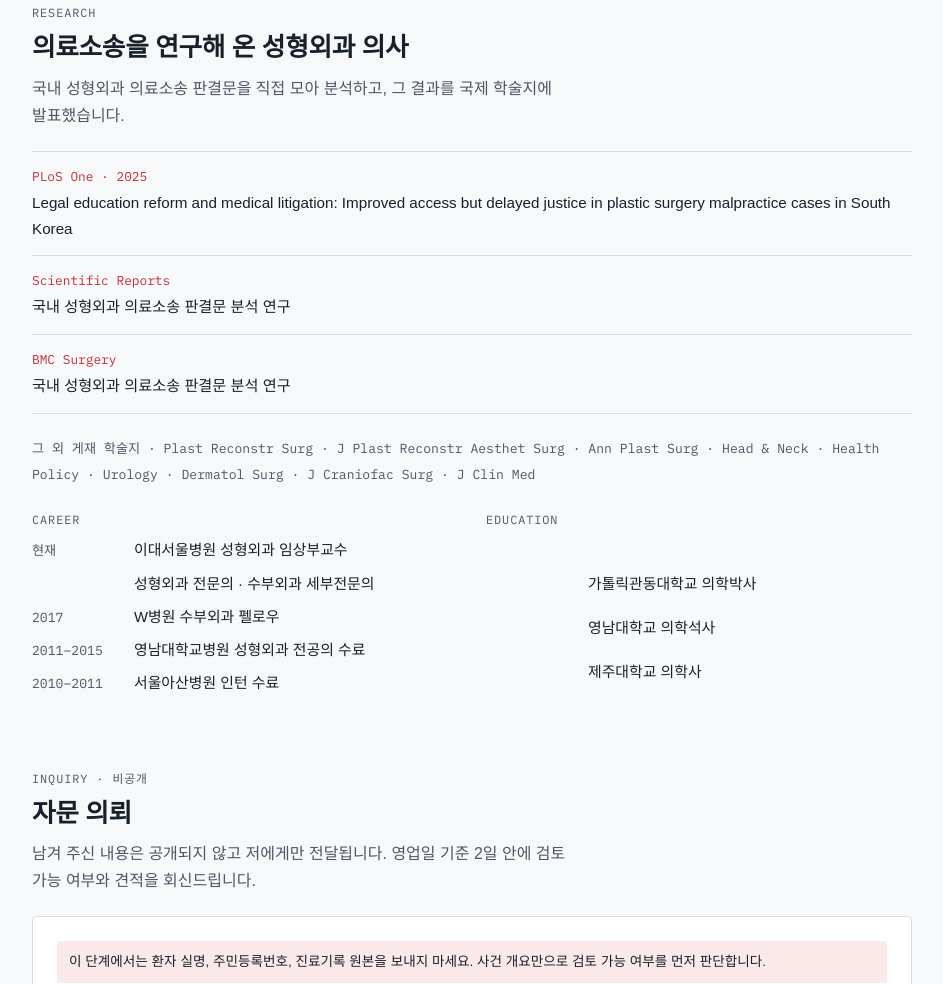
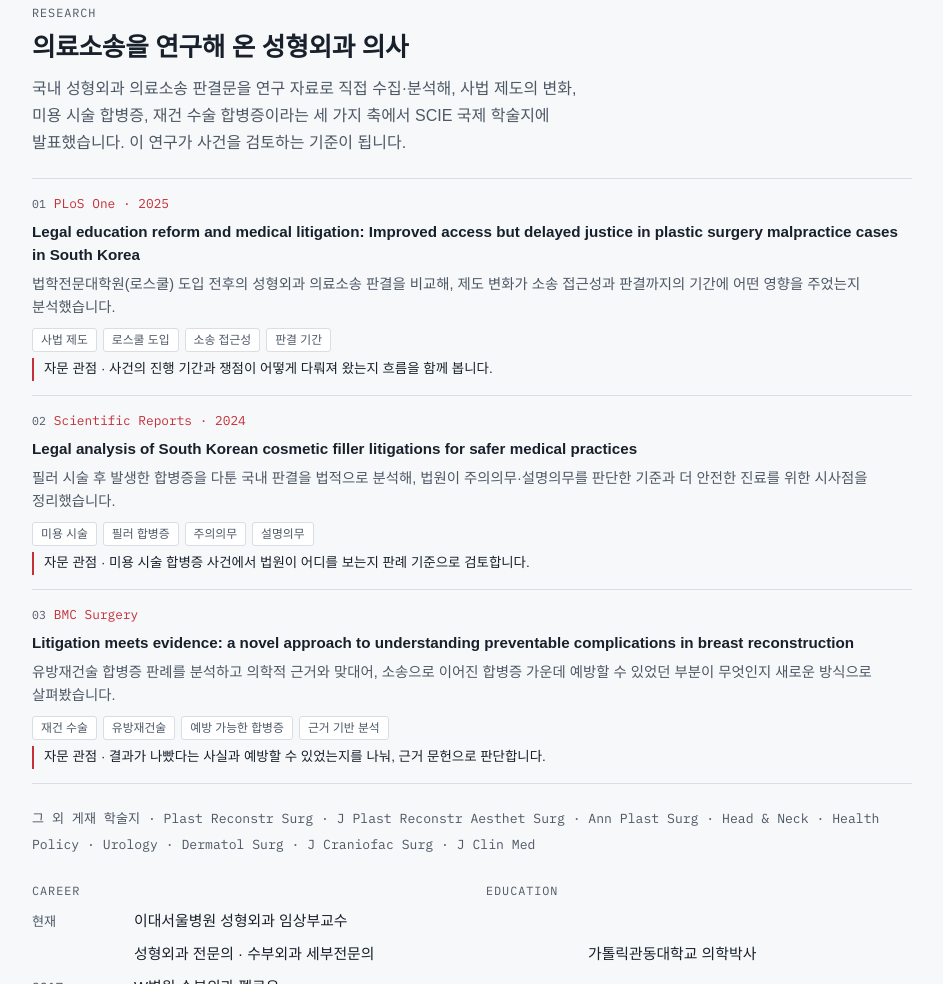
Before and after one commit to korimhjs/kang-medlegal, a plain HTML site: page index.html in a window 1280 px wide. Shown: the part 2894-3878 px from the top of the page, without its empty margins (168-1111 px from the left). Drawn offline with Linux system fonts and the light colour scheme; a web font is replaced by a local one.

Commit message:
Research 부분: 판결문 분석 논문 3편 제목·학술지·요약·키워드·자문 관점으로 다시 작성

```diff
--- a/index.html
+++ b/index.html
@@ -132,7 +132,13 @@ mark { background: var(--pen-soft); color: var(--pen); font-weight: 500; padding
 .pubs li { padding: 14px 0; border-top: 1px solid var(--rule); display: grid; gap: 2px; }
 .pubs li:last-child { border-bottom: 1px solid var(--rule); }
 .pubs .j { font-family: var(--mono); font-size: 0.8rem; color: var(--pen); }
-.pubs .t { font-size: 0.95rem; }
+.pubs .t { font-size: 0.95rem; font-weight: 600; line-height: 1.5; }
+.pubs li { gap: 6px; }
+.pubs .n { font-family: var(--mono); font-size: 0.72rem; color: var(--ink-soft); margin-right: 8px; }
+.pubs .s { font-size: 0.9rem; color: var(--ink-soft); line-height: 1.65; }
+.pubs .kw { display: flex; flex-wrap: wrap; gap: 6px; margin-top: 2px; }
+.pubs .kw span { font-size: 0.74rem; border: 1px solid var(--rule); border-radius: 3px; padding: 1px 8px; color: var(--ink-soft); background: var(--sheet); }
+.pubs .use { font-size: 0.84rem; border-left: 2px solid var(--pen); padding-left: 10px; color: var(--ink); }
 .cols { display: grid; grid-template-columns: repeat(auto-fit, minmax(260px, 1fr)); gap: 28px; }
 .tl { list-style: none; margin: 0; padding: 0; display: grid; gap: 8px; font-size: 0.93rem; }
 .tl li { display: grid; grid-template-columns: 92px 1fr; gap: 10px; }
@@ -332,12 +338,24 @@ footer { color: var(--ink-soft); font-size: 0.8rem; border-top: 1px solid var(--
     <div class="head">
       <span class="label">Research</span>
       <h2 id="record-title">의료소송을 연구해 온 성형외과 의사</h2>
-      <p class="lead">국내 성형외과 의료소송 판결문을 직접 모아 분석하고, 그 결과를 국제 학술지에 발표했습니다.</p>
+      <p class="lead">국내 성형외과 의료소송 판결문을 연구 자료로 직접 수집·분석해, 사법 제도의 변화, 미용 시술 합병증, 재건 수술 합병증이라는 세 가지 축에서 SCIE 국제 학술지에 발표했습니다. 이 연구가 사건을 검토하는 기준이 됩니다.</p>
     </div>
     <ul class="pubs">
-      <li><span class="j">PLoS One · 2025</span><span class="t">Legal education reform and medical litigation: Improved access but delayed justice in plastic surgery malpractice cases in South Korea</span></li>
-      <li><span class="j">Scientific Reports</span><span class="t">국내 성형외과 의료소송 판결문 분석 연구</span></li>
-      <li><span class="j">BMC Surgery</span><span class="t">국내 성형외과 의료소송 판결문 분석 연구</span></li>
+      <li><span class="j"><span class="n">01</span>PLoS One · 2025</span>
+        <span class="t">Legal education reform and medical litigation: Improved access but delayed justice in plastic surgery malpractice cases in South Korea</span>
+        <span class="s">법학전문대학원(로스쿨) 도입 전후의 성형외과 의료소송 판결을 비교해, 제도 변화가 소송 접근성과 판결까지의 기간에 어떤 영향을 주었는지 분석했습니다.</span>
+        <span class="kw"><span>사법 제도</span><span>로스쿨 도입</span><span>소송 접근성</span><span>판결 기간</span></span>
+        <span class="use">자문 관점 · 사건의 진행 기간과 쟁점이 어떻게 다뤄져 왔는지 흐름을 함께 봅니다.</span></li>
+      <li><span class="j"><span class="n">02</span>Scientific Reports · 2024</span>
+        <span class="t">Legal analysis of South Korean cosmetic filler litigations for safer medical practices</span>
+        <span class="s">필러 시술 후 발생한 합병증을 다툰 국내 판결을 법적으로 분석해, 법원이 주의의무·설명의무를 판단한 기준과 더 안전한 진료를 위한 시사점을 정리했습니다.</span>
+        <span class="kw"><span>미용 시술</span><span>필러 합병증</span><span>주의의무</span><span>설명의무</span></span>
+        <span class="use">자문 관점 · 미용 시술 합병증 사건에서 법원이 어디를 보는지 판례 기준으로 검토합니다.</span></li>
+      <li><span class="j"><span class="n">03</span>BMC Surgery</span>
+        <span class="t">Litigation meets evidence: a novel approach to understanding preventable complications in breast reconstruction</span>
+        <span class="s">유방재건술 합병증 판례를 분석하고 의학적 근거와 맞대어, 소송으로 이어진 합병증 가운데 예방할 수 있었던 부분이 무엇인지 새로운 방식으로 살펴봤습니다.</span>
+        <span class="kw"><span>재건 수술</span><span>유방재건술</span><span>예방 가능한 합병증</span><span>근거 기반 분석</span></span>
+        <span class="use">자문 관점 · 결과가 나빴다는 사실과 예방할 수 있었는지를 나눠, 근거 문헌으로 판단합니다.</span></li>
     </ul>
     <p class="journals">그 외 게재 학술지 · Plast Reconstr Surg · J Plast Reconstr Aesthet Surg · Ann Plast Surg · Head &amp; Neck · Health Policy · Urology · Dermatol Surg · J Craniofac Surg · J Clin Med</p>
 
```
